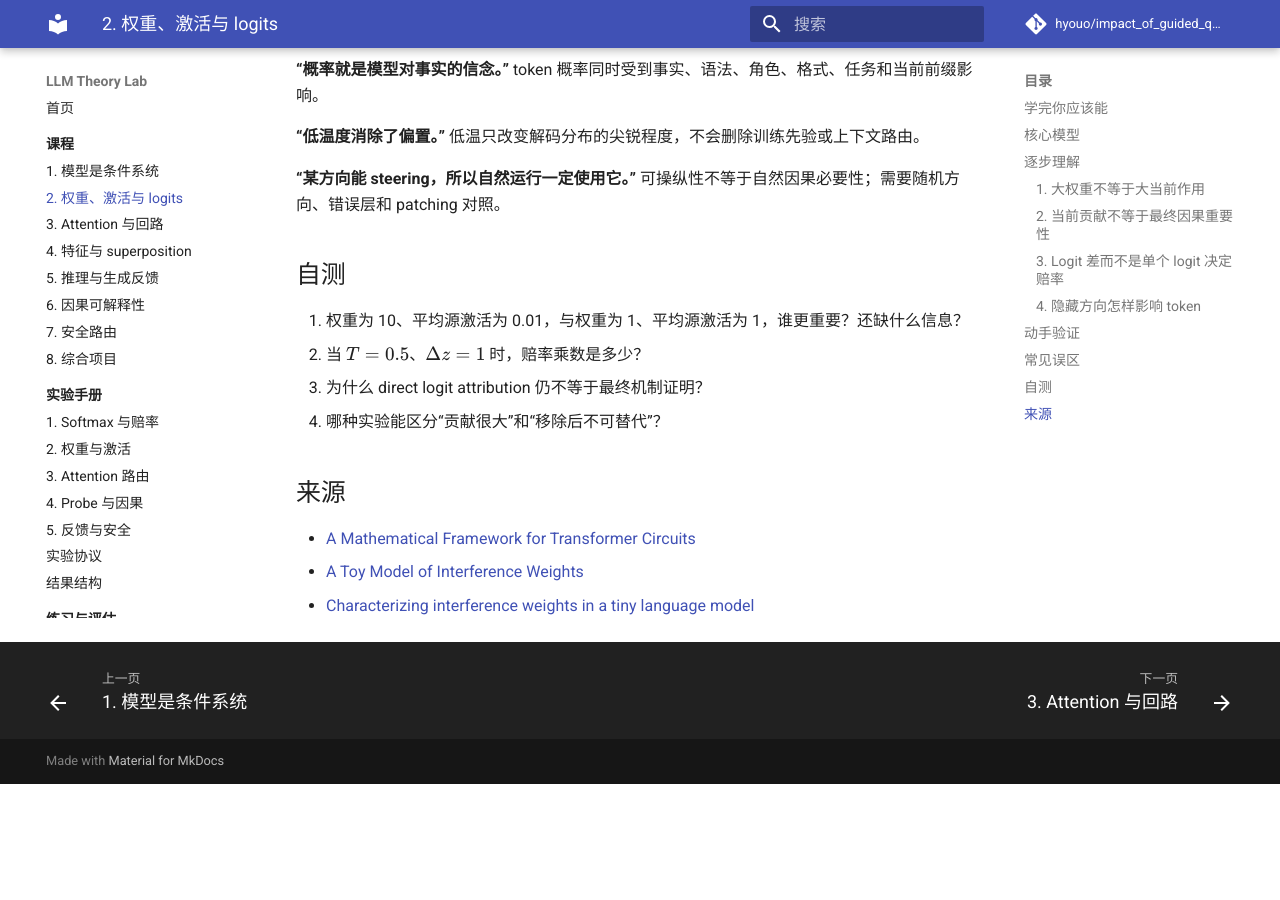
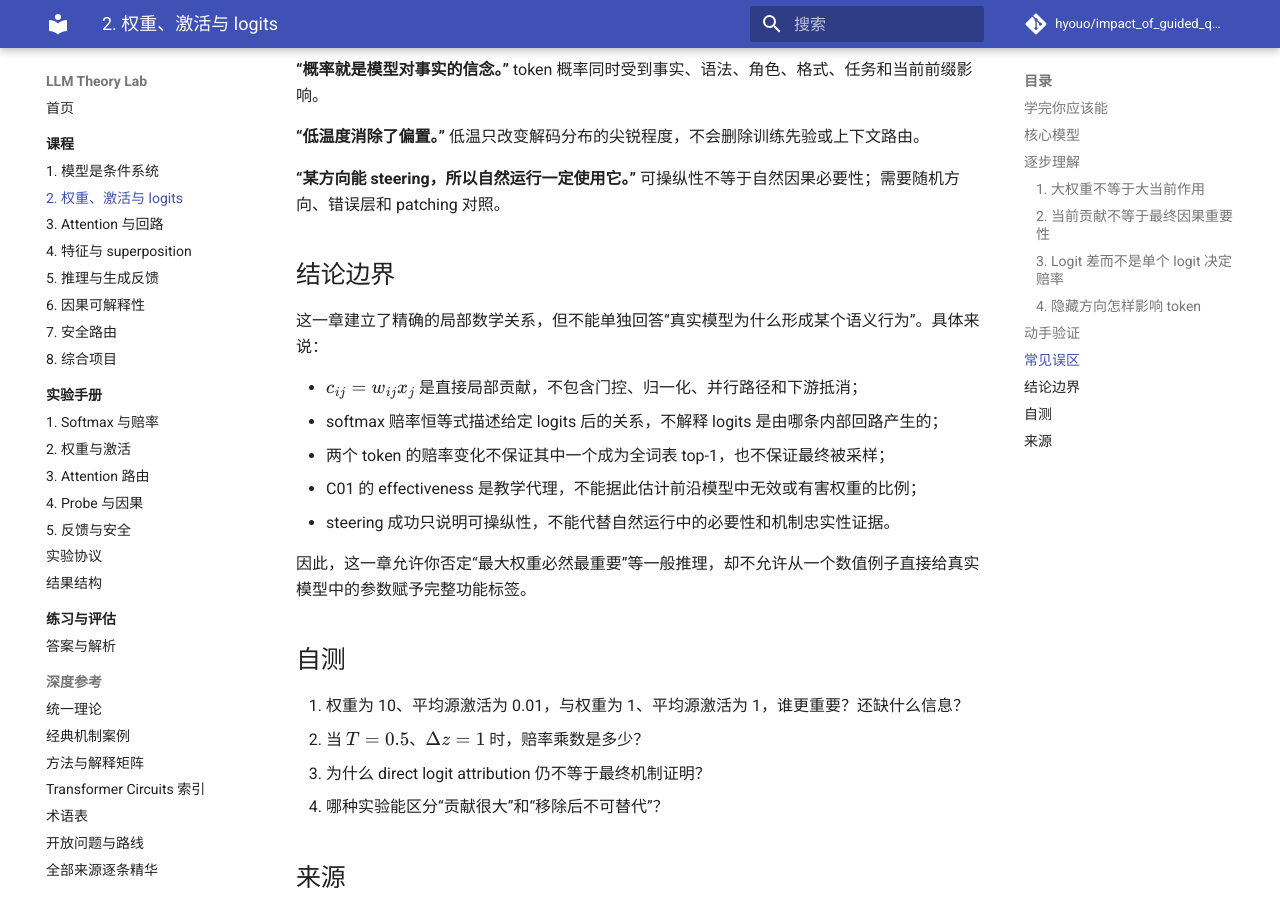
Before and after one commit to hyouo/impact_of_guided_questioning_on_llm_bias, an MkDocs documentation site: the page built from docs/course/02-weights-activations-and-logits.md, in a window 1280 px wide and 900 px high, scrolled down 2992 px. Built offline with MkDocs 1.6.1 and Material for MkDocs 9.7.7, drawn with Linux system fonts in a browser that asks for light colours; comment, search, counter and statistics services are not loaded; before the commit the page ends 3776 px from its top, so only the background shows below that.

Commit message:
docs: state explicit evidence boundaries for weights and logits

```diff
--- a/docs/course/02-weights-activations-and-logits.md
+++ b/docs/course/02-weights-activations-and-logits.md
@@ -127,6 +127,18 @@ C01 会比较“大而罕见”的连接与“小而常见”的连接；C02 会
 
 **“某方向能 steering，所以自然运行一定使用它。”** 可操纵性不等于自然因果必要性；需要随机方向、错误层和 patching 对照。
 
+## 结论边界
+
+这一章建立了精确的局部数学关系，但不能单独回答“真实模型为什么形成某个语义行为”。具体来说：
+
+- $c_{ij}=w_{ij}x_j$ 是直接局部贡献，不包含门控、归一化、并行路径和下游抵消；
+- softmax 赔率恒等式描述给定 logits 后的关系，不解释 logits 是由哪条内部回路产生的；
+- 两个 token 的赔率变化不保证其中一个成为全词表 top-1，也不保证最终被采样；
+- C01 的 effectiveness 是教学代理，不能据此估计前沿模型中无效或有害权重的比例；
+- steering 成功只说明可操纵性，不能代替自然运行中的必要性和机制忠实性证据。
+
+因此，这一章允许你否定“最大权重必然最重要”等一般推理，却不允许从一个数值例子直接给真实模型中的参数赋予完整功能标签。
+
 ## 自测
 
 1. 权重为 10、平均源激活为 0.01，与权重为 1、平均源激活为 1，谁更重要？还缺什么信息？
```
